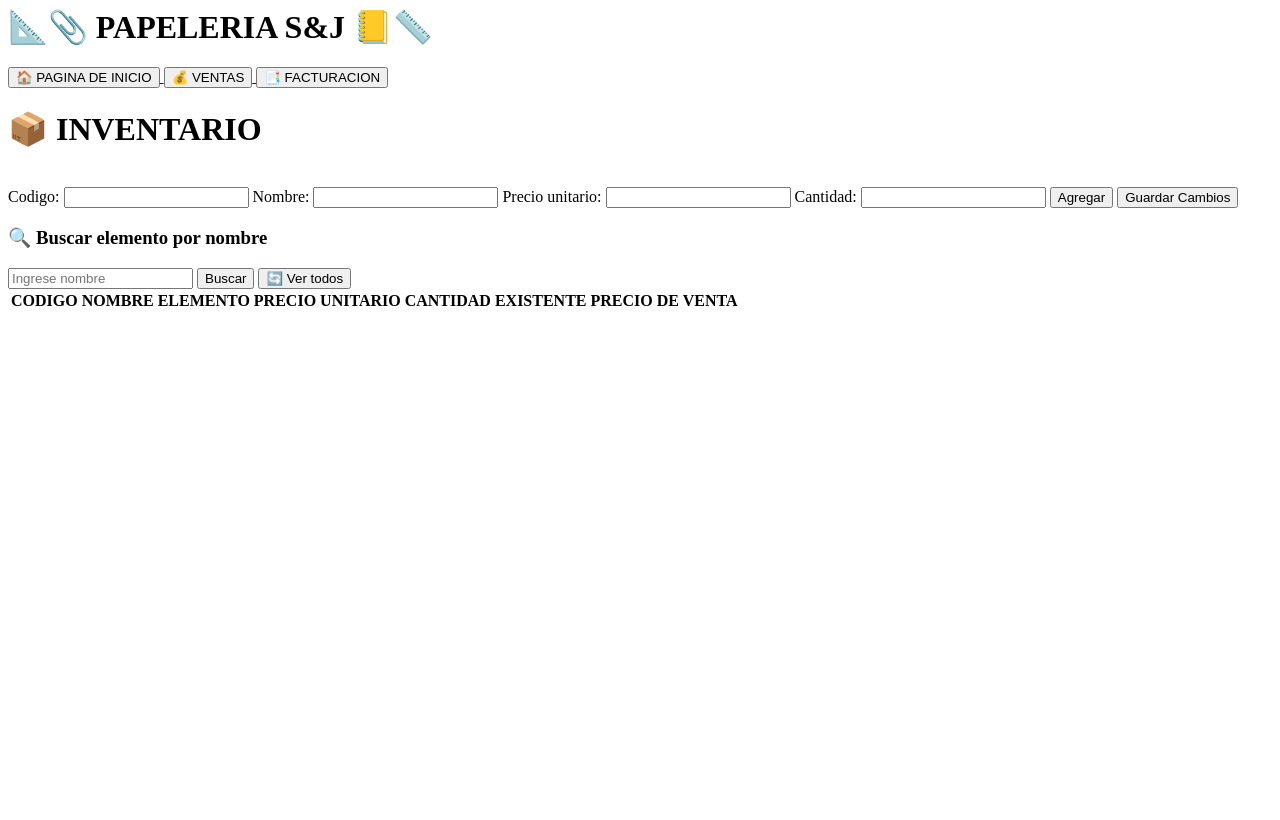
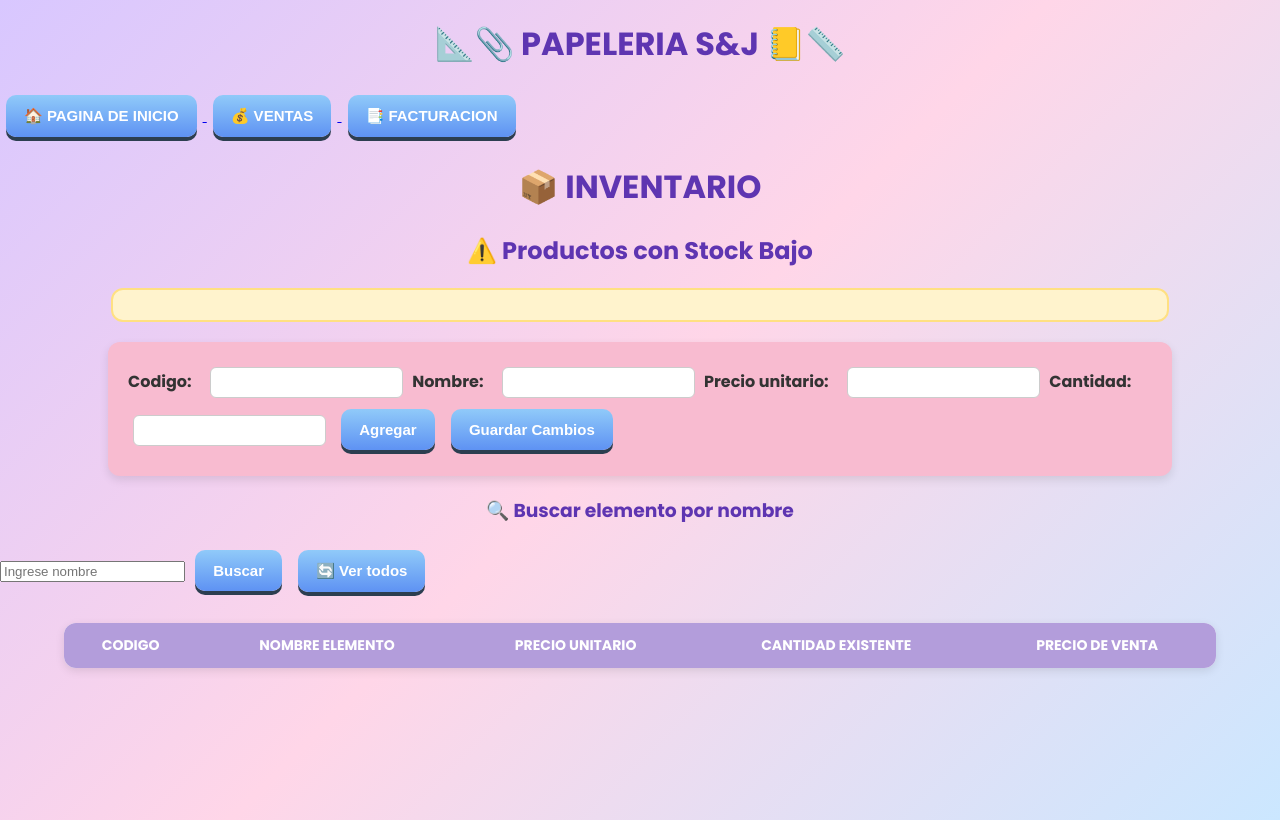
Before and after one commit to Stefanny9609/ProyectoBootcampPapeleria, a Flask app: page /inventario in a window 1280 px wide. Before the commit the page ends 306 px from the top, so only its background shows below. Run offline with Flask 3, Linux system fonts and the light colour scheme; data that the repository does not hold is empty.

Commit message:
Ya casi, faltan detallitos

```diff
--- a/app.py
+++ b/app.py
@@ -1,6 +1,7 @@
 import mysql.connector
 from flask import Flask, render_template,jsonify,request
 from flask_cors import CORS
+from decimal import Decimal
 from datetime import datetime
 
 app = Flask(__name__)
@@ -60,6 +61,12 @@ def eliminar(codigo):
     cursor.execute("DELETE FROM inventario WHERE codigo=%s",(codigo,))
     db.commit()
     return "Elemento eliminado"
+
+@app.route('/productosBajoStock')
+def productos_bajo_stock():
+    cursor.execute("SELECT * FROM inventario WHERE cantidad_exis <= 5 ORDER BY cantidad_exis ASC")
+    productos = cursor.fetchall()
+    return jsonify(productos)
 
 # FACTURACION
 @app.route('/facturacion')
@@ -132,9 +139,18 @@ def detalle_factura(factura_id):
     return jsonify(detalle)
 
 @app.route('/datosFacturas', methods=['GET'])
-def datos_facturas():
-    cursor.execute("SELECT * FROM facturas ORDER BY fecha DESC")
+def obtener_facturas():
+    cursor.execute("SELECT * FROM facturas ORDER BY id DESC")
     facturas = cursor.fetchall()
+
+    # limpiar datos: Decimal -> float, datetime -> string
+    for row in facturas:
+        for k, v in row.items():
+            if isinstance(v, Decimal):
+                row[k] = float(v)
+            if isinstance(v, datetime):
+                row[k] = v.isoformat()
+
     return jsonify(facturas)
 
 #Ventas
@@ -142,38 +158,57 @@ def datos_facturas():
 def ver_ventas():
     return render_template('ventas.html')
 
-@app.route("/datosVentas")
-def datos_ventas():
-    fecha_inicio = request.args.get("fecha_inicio")
-    fecha_fin = request.args.get("fecha_fin")
+@app.route('/todasLasVentas', methods=['GET'])
+def todas_las_ventas():
+    cursor.execute("""
+        SELECT f.id AS factura_id, f.fecha, f.total_factura,
+               d.codigo, i.Nombre_elemento, d.cantidad, d.precio_unitario, d.total
+        FROM detalle_factura d
+        JOIN facturas f ON d.factura_id = f.id
+        JOIN inventario i ON d.codigo = i.codigo
+        ORDER BY f.fecha DESC
+    """)
+    ventas = cursor.fetchall()
 
-    query = """
-        SELECT df.id,
-               i.codigo,
-               i.Nombre_elemento,
-               df.cantidad AS cantidad_vendida,
-               df.total AS total,
-               f.fecha AS fecha
-        FROM detalle_factura df
-        JOIN inventario i ON df.codigo = i.codigo
-        JOIN facturas f ON df.factura_id = f.id
-        WHERE 1=1
-    """
-    params = []
+    # Convertir Decimal -> float, datetime -> string
+    for row in ventas:
+        for k, v in row.items():
+            if isinstance(v, Decimal):
+                row[k] = float(v)
+            if isinstance(v, datetime):
+                row[k] = v.isoformat()  # "2025-09-06T12:30:00"
 
-    if fecha_inicio:
-        query += " AND DATE(f.fecha) >= %s"
-        params.append(fecha_inicio)
-    if fecha_fin:
-        query += " AND DATE(f.fecha) <= %s"
-        params.append(fecha_fin)
-
-    query += " ORDER BY f.fecha DESC"
-
-    cursor.execute(query, tuple(params))
-    ventas = cursor.fetchall()
     return jsonify(ventas)
 
+@app.route('/ventasPorDia')
+def ventas_por_dia():
+    cursor.execute("""
+        SELECT DATE(fecha) AS dia, SUM(total_factura) AS total_ventas
+        FROM facturas
+        GROUP BY DATE(fecha)
+        ORDER BY dia
+    """)
+    datos = cursor.fetchall()
+    # limpiar datos
+    for row in datos:
+        row['total_ventas'] = float(row['total_ventas'])
+        row['dia'] = row['dia'].isoformat()
+    return jsonify(datos)
+
+@app.route('/productosMasVendidos')
+def productos_mas_vendidos():
+    cursor.execute("""
+        SELECT i.Nombre_elemento, SUM(d.cantidad) AS total_vendido
+        FROM detalle_factura d
+        JOIN inventario i ON d.codigo = i.codigo
+        GROUP BY i.Nombre_elemento
+        ORDER BY total_vendido DESC
+        LIMIT 5
+    """)
+    datos = cursor.fetchall()
+    for row in datos:
+        row['total_vendido'] = int(row['total_vendido'])
+    return jsonify(datos)
 
 if __name__ == '__main__':
     app.run(debug=True)
--- /dev/null
+++ b/templates/estilos.css
@@ -0,0 +1,130 @@
+/* ==== FUENTES Y BASE ==== */
+@import url('https://fonts.googleapis.com/css2?family=Poppins:wght@300;500;700&family=Quicksand:wght@400;600&display=swap');
+
+/* Fondo general para todas las páginas */
+body {
+    font-family: 'Poppins', sans-serif;
+    background: linear-gradient(135deg, #d8c7ff, #ffd6e8, #cbe7ff); /* morado, rosado, azul pastel */
+    margin: 0;
+    padding: 0;
+    color: #333;
+    min-height: 100vh;
+}
+
+/* ==== TITULOS ==== */
+h1, h2, h3 {
+    text-align: center;
+    margin-top: 20px;
+    font-weight: 600;
+    color: #5e35b1; /* Morado pastel */
+}
+
+/* ==== NAVBAR ==== */
+nav {
+   /* background: linear-gradient(to right, #b39ddb, #f8bbd0, #90caf9);*/
+    padding: 12px;
+    text-align: center;
+    border-bottom: 3px solid #ddd;
+}
+
+/* ==== BOTONES ==== */
+button, nav button {
+    background: linear-gradient(to bottom, #90caf9, #5e92f3);
+    border: none;
+    color: white;
+    padding: 12px 18px;
+    margin: 6px;
+    border-radius: 10px;
+    cursor: pointer;
+    font-size: 15px;
+    font-weight: 600;
+    box-shadow: 0px 4px 0px #2c3e50;
+    transition: all 0.2s ease-in-out;
+}
+
+button:hover, nav button:hover {
+    transform: translateY(-2px);
+    box-shadow: 0px 6px 0px #2c3e50;
+    background: linear-gradient(to bottom, #5e92f3, #1565c0);
+}
+
+/* ==== FORMULARIOS ==== */
+form {
+    width: 80%;
+    margin: 20px auto;
+    background: #f8bbd0; /* Rosado pastel */
+    padding: 20px;
+    border-radius: 12px;
+    box-shadow: 0px 4px 10px rgba(0,0,0,0.1);
+}
+
+form label {
+    font-weight: bold;
+    margin-right: 10px;
+}
+
+form input {
+    margin: 5px;
+    padding: 7px;
+    border-radius: 6px;
+    border: 1px solid #ccc;
+}
+
+/* ==== TABLAS ==== */
+table {
+    width: 90%;
+    margin: 25px auto;
+    border-collapse: collapse;
+    border-radius: 12px;
+    overflow: hidden;
+    box-shadow: 0px 3px 10px rgba(0,0,0,0.1);
+    background: white;
+    font-size: 14px;
+}
+
+th {
+    background: #b39ddb; /* Morado pastel */
+    color: white;
+    padding: 12px;
+    text-transform: uppercase;
+}
+
+td {
+    padding: 10px;
+    text-align: center;
+    border-bottom: 1px solid #eee;
+}
+
+tr:nth-child(even) {
+    background: #f9f9f9;
+}
+
+tr:hover {
+    background: #f3e5f5; /* Morado más claro */
+}
+
+/* ==== ALERTAS DE STOCK ==== */
+#alertas_stock {
+    width: 80%;
+    margin: 20px auto;
+    padding: 15px;
+    border-radius: 12px;
+    background: #fff3cd;
+    border: 2px solid #ffe082;
+    color: #856404;
+    font-weight: bold;
+    font-size: 14px;
+}
+
+/* ==== RECIBO FACTURA ==== */
+#recibo {
+    width: 70%;
+    margin: 20px auto;
+    padding: 20px;
+    border: 2px dashed #90caf9;
+    background: #ffffff;
+    border-radius: 12px;
+    box-shadow: 0px 2px 8px rgba(0,0,0,0.1);
+    font-family: 'Quicksand', sans-serif;
+    font-size: 14px;
+}
--- a/templates/inventario.html
+++ b/templates/inventario.html
@@ -1,6 +1,6 @@
 <html>
     <head>
-
+            <link rel="stylesheet" href="estilos.css">
     </head>
     <body>
         <h1>📐📎 PAPELERIA S&J 📒📏</h1>
@@ -14,7 +14,8 @@
             <button>📑 FACTURACION</button>
         </a>
         <h1>📦 INVENTARIO</h1>
-        <br>
+        <h2>⚠️ Productos con Stock Bajo</h2>
+        <div id="alertas_stock"></div>
         <form id="FormularioElemento">
             <label>Codigo: </label>
             <input type = "number" id ="codigo" required>
```
Also changed, not shown: templates/facturacion.html (+4 -14 lines), templates/funciones.js (+162 -74 lines), templates/inicio.html (+16 -15 lines), templates/ventas.html (+25 -27 lines), templates/fondojpg.jpg (added).
